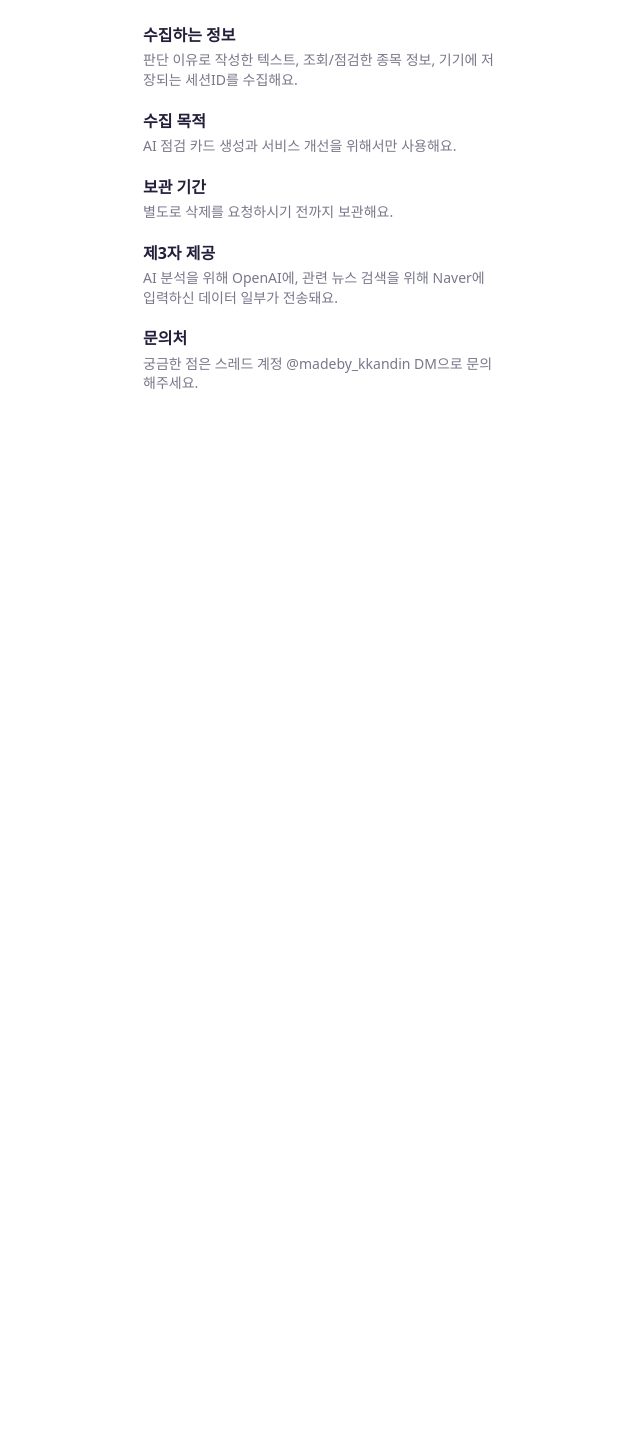
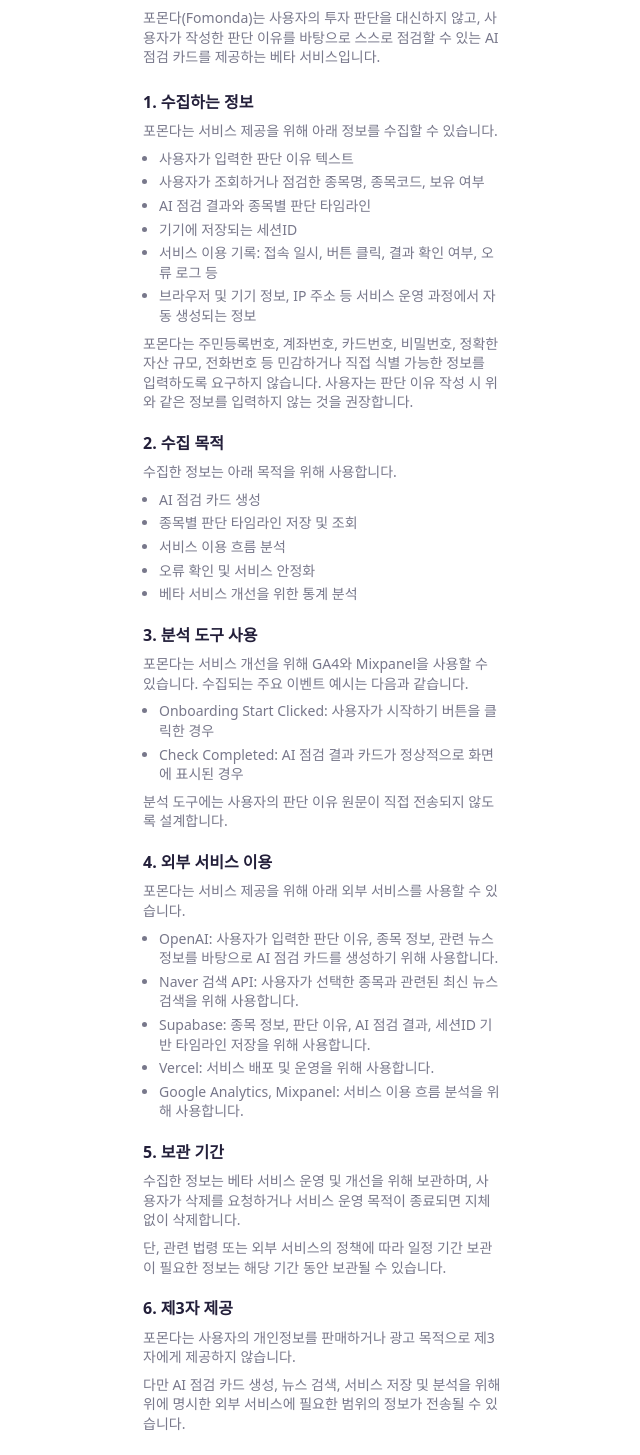
Before and after one commit to Lumi-409/fomonda, a Next.js app: page /privacy in a window 1280 px wide. Shown: the part 80-1535 px from the top of the page, without its empty margins (318-958 px from the left). Before the commit the page ends 800 px from the top, so only its background shows below. Built offline with nearby package versions, Linux system fonts and the light colour scheme; no server answers; a web font is replaced by a local one.

Commit message:
thirty-second:정책+이벤트명

```diff
--- a/app/page.tsx
+++ b/app/page.tsx
@@ -36,7 +36,7 @@ export default function OnboardingPage() {
 
   const handleStart = () => {
     trackEvent("Onboarding Start Clicked");
-    trackGaEvent("Onboarding Start Clicked");
+    trackGaEvent("onboarding_start_clicked");
     if (isReturning) {
       trackEvent("returning_user_new_check_clicked");
     }
--- a/app/privacy/page.tsx
+++ b/app/privacy/page.tsx
@@ -1,41 +1,134 @@
 import BackTopBar from "@/components/back-topbar";
 
-const SECTIONS = [
-  {
-    title: "수집하는 정보",
-    body: "판단 이유로 작성한 텍스트, 조회/점검한 종목 정보, 기기에 저장되는 세션ID를 수집해요.",
-  },
-  {
-    title: "수집 목적",
-    body: "AI 점검 카드 생성과 서비스 개선을 위해서만 사용해요.",
-  },
-  {
-    title: "보관 기간",
-    body: "별도로 삭제를 요청하시기 전까지 보관해요.",
-  },
-  {
-    title: "제3자 제공",
-    body: "AI 분석을 위해 OpenAI에, 관련 뉴스 검색을 위해 Naver에 입력하신 데이터 일부가 전송돼요.",
-  },
-  {
-    title: "문의처",
-    body: "궁금한 점은 스레드 계정 @madeby_kkandin DM으로 문의해주세요.",
-  },
-];
+function Section({ title, children }: { title: string; children: React.ReactNode }) {
+  return (
+    <div className="flex flex-col gap-sm">
+      <h2 className="text-label font-semibold text-gray-900">{title}</h2>
+      <div className="flex flex-col gap-sm text-label-sm text-gray-600">{children}</div>
+    </div>
+  );
+}
+
+function BulletList({ items }: { items: React.ReactNode[] }) {
+  return (
+    <ul className="flex flex-col gap-xs pl-lg">
+      {items.map((item, index) => (
+        <li key={index} className="list-disc">
+          {item}
+        </li>
+      ))}
+    </ul>
+  );
+}
 
 export default function PrivacyPage() {
   return (
     <div className="flex flex-1 flex-col">
       <BackTopBar />
       <div className="flex flex-1 flex-col gap-2xl px-lg pb-2xl">
-        <h1 className="text-heading-sub font-semibold text-gray-950">개인정보처리방침</h1>
+        <div className="flex flex-col gap-sm">
+          <h1 className="text-heading-sub font-semibold text-gray-950">개인정보처리방침</h1>
+          <p className="text-label-sm text-gray-600">
+            포몬다(Fomonda)는 사용자의 투자 판단을 대신하지 않고, 사용자가 작성한 판단 이유를
+            바탕으로 스스로 점검할 수 있는 AI 점검 카드를 제공하는 베타 서비스입니다.
+          </p>
+        </div>
+
         <div className="flex flex-col gap-xl">
-          {SECTIONS.map((section) => (
-            <div key={section.title} className="flex flex-col gap-xs">
-              <h2 className="text-label font-semibold text-gray-900">{section.title}</h2>
-              <p className="text-label-sm text-gray-600">{section.body}</p>
-            </div>
-          ))}
+          <Section title="1. 수집하는 정보">
+            <p>포몬다는 서비스 제공을 위해 아래 정보를 수집할 수 있습니다.</p>
+            <BulletList
+              items={[
+                "사용자가 입력한 판단 이유 텍스트",
+                "사용자가 조회하거나 점검한 종목명, 종목코드, 보유 여부",
+                "AI 점검 결과와 종목별 판단 타임라인",
+                "기기에 저장되는 세션ID",
+                "서비스 이용 기록: 접속 일시, 버튼 클릭, 결과 확인 여부, 오류 로그 등",
+                "브라우저 및 기기 정보, IP 주소 등 서비스 운영 과정에서 자동 생성되는 정보",
+              ]}
+            />
+            <p>
+              포몬다는 주민등록번호, 계좌번호, 카드번호, 비밀번호, 정확한 자산 규모, 전화번호 등
+              민감하거나 직접 식별 가능한 정보를 입력하도록 요구하지 않습니다. 사용자는 판단
+              이유 작성 시 위와 같은 정보를 입력하지 않는 것을 권장합니다.
+            </p>
+          </Section>
+
+          <Section title="2. 수집 목적">
+            <p>수집한 정보는 아래 목적을 위해 사용합니다.</p>
+            <BulletList
+              items={[
+                "AI 점검 카드 생성",
+                "종목별 판단 타임라인 저장 및 조회",
+                "서비스 이용 흐름 분석",
+                "오류 확인 및 서비스 안정화",
+                "베타 서비스 개선을 위한 통계 분석",
+              ]}
+            />
+          </Section>
+
+          <Section title="3. 분석 도구 사용">
+            <p>
+              포몬다는 서비스 개선을 위해 GA4와 Mixpanel을 사용할 수 있습니다. 수집되는 주요
+              이벤트 예시는 다음과 같습니다.
+            </p>
+            <BulletList
+              items={[
+                "Onboarding Start Clicked: 사용자가 시작하기 버튼을 클릭한 경우",
+                "Check Completed: AI 점검 결과 카드가 정상적으로 화면에 표시된 경우",
+              ]}
+            />
+            <p>분석 도구에는 사용자의 판단 이유 원문이 직접 전송되지 않도록 설계합니다.</p>
+          </Section>
+
+          <Section title="4. 외부 서비스 이용">
+            <p>포몬다는 서비스 제공을 위해 아래 외부 서비스를 사용할 수 있습니다.</p>
+            <BulletList
+              items={[
+                "OpenAI: 사용자가 입력한 판단 이유, 종목 정보, 관련 뉴스 정보를 바탕으로 AI 점검 카드를 생성하기 위해 사용합니다.",
+                "Naver 검색 API: 사용자가 선택한 종목과 관련된 최신 뉴스 검색을 위해 사용합니다.",
+                "Supabase: 종목 정보, 판단 이유, AI 점검 결과, 세션ID 기반 타임라인 저장을 위해 사용합니다.",
+                "Vercel: 서비스 배포 및 운영을 위해 사용합니다.",
+                "Google Analytics, Mixpanel: 서비스 이용 흐름 분석을 위해 사용합니다.",
+              ]}
+            />
+          </Section>
+
+          <Section title="5. 보관 기간">
+            <p>
+              수집한 정보는 베타 서비스 운영 및 개선을 위해 보관하며, 사용자가 삭제를 요청하거나
+              서비스 운영 목적이 종료되면 지체 없이 삭제합니다.
+            </p>
+            <p>
+              단, 관련 법령 또는 외부 서비스의 정책에 따라 일정 기간 보관이 필요한 정보는 해당
+              기간 동안 보관될 수 있습니다.
+            </p>
+          </Section>
+
+          <Section title="6. 제3자 제공">
+            <p>
+              포몬다는 사용자의 개인정보를 판매하거나 광고 목적으로 제3자에게 제공하지 않습니다.
+            </p>
+            <p>
+              다만 AI 점검 카드 생성, 뉴스 검색, 서비스 저장 및 분석을 위해 위에 명시한 외부
+              서비스에 필요한 범위의 정보가 전송될 수 있습니다.
+            </p>
+          </Section>
+
+          <Section title="7. 이용자의 권리">
+            <p>사용자는 본인이 입력한 정보의 삭제를 요청할 수 있습니다.</p>
+            <p>
+              삭제 요청 또는 개인정보 관련 문의는 Threads 계정 @madeby_kkandin DM으로 보내주세요.
+            </p>
+            <p>요청 시 세션ID 또는 본인 확인에 필요한 최소 정보를 요청할 수 있습니다.</p>
+          </Section>
+
+          <Section title="8. 처리방침 변경">
+            <p>
+              개인정보처리방침이 변경되는 경우 서비스 화면 또는 안내 페이지를 통해 고지합니다.
+            </p>
+            <p className="text-eyebrow text-gray-400">최종 업데이트: 2026년 7월 17일</p>
+          </Section>
         </div>
       </div>
     </div>
--- a/app/result/page.tsx
+++ b/app/result/page.tsx
@@ -35,7 +35,7 @@ export default function ResultPage() {
     hasTrackedCompletionRef.current = true;
     const code = draft.stock?.code;
     trackEvent("Check Completed", { code });
-    trackGaEvent("Check Completed", { code });
+    trackGaEvent("check_completed", { code });
   }, [draft.checkCard, draft.stock]);
 
   useEffect(() => {
```
